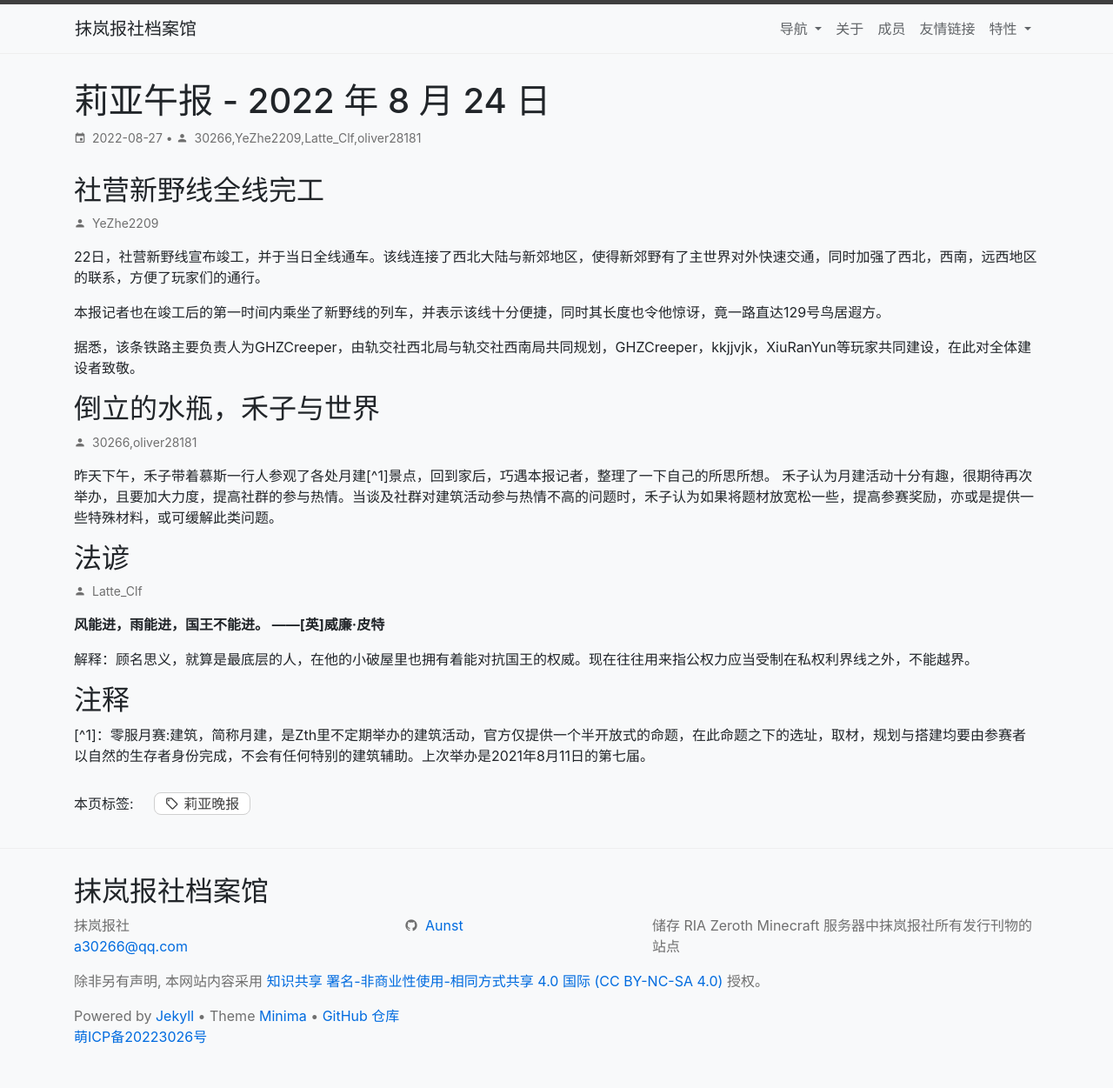
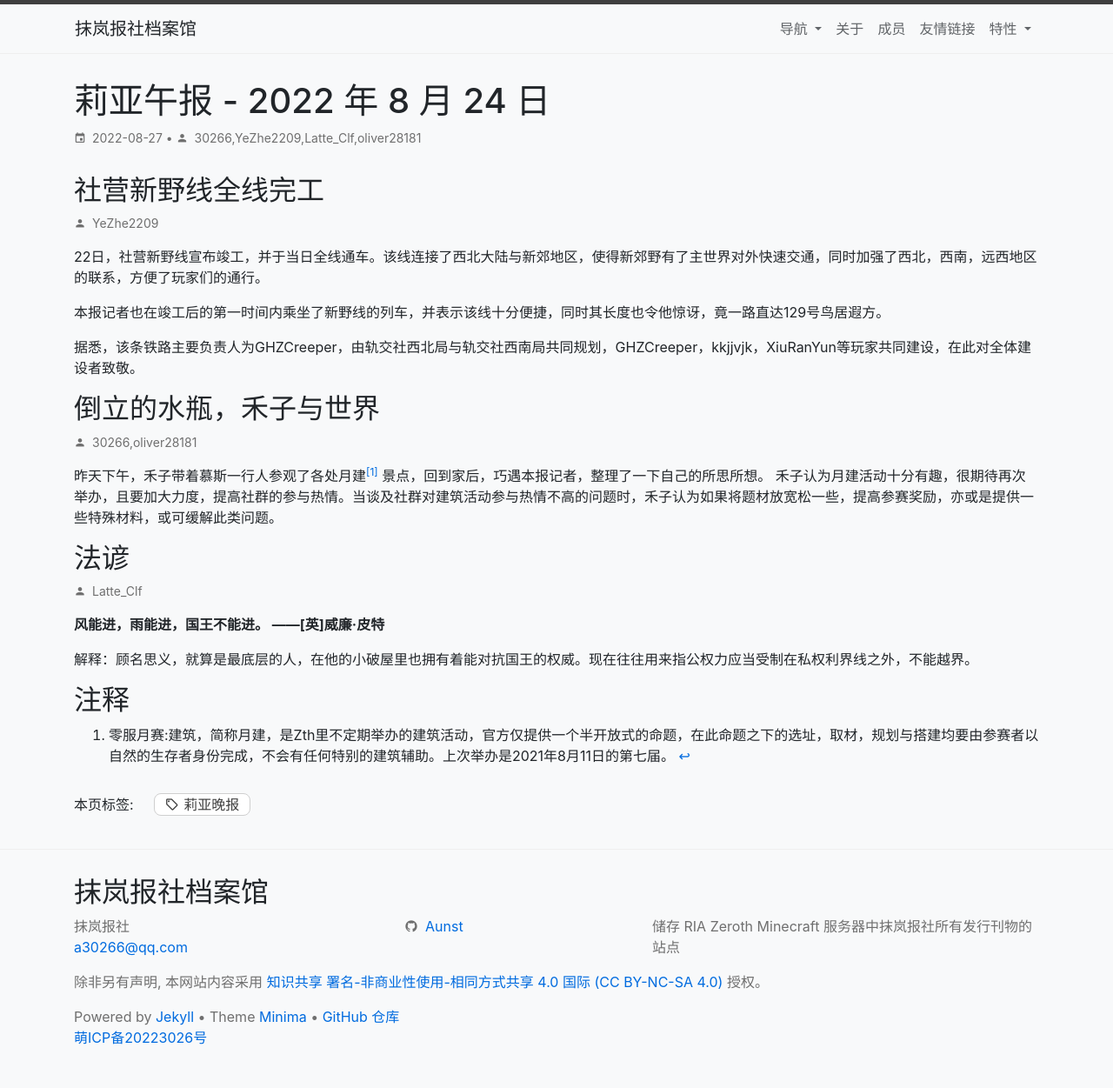
Before and after one commit to Aunst/Matlantic_Newspaper_Office, a Jekyll site: the page built from _posts/2022-08-27-RIA_Nightly-20824.markdown, in a window 1280 px wide. Shown: the whole page at 87% size. Built offline with Jekyll 4.4.1, drawn with Linux system fonts in a browser that asks for light colours; nearby versions of some CDN libraries; comment, search, counter and statistics services are not loaded.

Commit message:
更新了两处格式问题

```diff
--- a/_posts/2022-08-27-RIA_Nightly-20822.markdown
+++ b/_posts/2022-08-27-RIA_Nightly-20822.markdown
@@ -32,8 +32,8 @@ tags: 莉亚晚报
 
 据悉，复生图书馆是管理员们被附魔物品补偿逼疯之后建造的，用于申请的补偿玩家自助配置附魔。故内部有巨量附魔书和其他东西。
 
-在与运营组紧急磋商后，Zth最大暴力机构轨交社决定挖穿复生图书馆，并将其改造为新野线[^1]上的一站。
+在与运营组紧急磋商后，Zth最大暴力机构轨交社决定挖穿复生图书馆，并将其改造为新野线[^1] 上的一站。
 
 
 ## 注释
-[^1]：应为环线
+[^1]: 应为环线
--- a/_posts/2022-08-27-RIA_Nightly-20824.markdown
+++ b/_posts/2022-08-27-RIA_Nightly-20824.markdown
@@ -20,7 +20,7 @@ tags: 莉亚晚报
 
 {% include post-components/section-meta.html author="30266,oliver28181" %}
 
-昨天下午，禾子带着慕斯一行人参观了各处月建[^1]景点，回到家后，巧遇本报记者，整理了一下自己的所思所想。
+昨天下午，禾子带着慕斯一行人参观了各处月建[^1] 景点，回到家后，巧遇本报记者，整理了一下自己的所思所想。
 禾子认为月建活动十分有趣，很期待再次举办，且要加大力度，提高社群的参与热情。当谈及社群对建筑活动参与热情不高的问题时，禾子认为如果将题材放宽松一些，提高参赛奖励，亦或是提供一些特殊材料，或可缓解此类问题。
 
 ## 法谚
@@ -32,4 +32,4 @@ tags: 莉亚晚报
 解释：顾名思义，就算是最底层的人，在他的小破屋里也拥有着能对抗国王的权威。现在往往用来指公权力应当受制在私权利界线之外，不能越界。
 
 ## 注释
-[^1]：零服月赛:建筑，简称月建，是Zth里不定期举办的建筑活动，官方仅提供一个半开放式的命题，在此命题之下的选址，取材，规划与搭建均要由参赛者以自然的生存者身份完成，不会有任何特别的建筑辅助。上次举办是2021年8月11日的第七届。
+[^1]: 零服月赛:建筑，简称月建，是Zth里不定期举办的建筑活动，官方仅提供一个半开放式的命题，在此命题之下的选址，取材，规划与搭建均要由参赛者以自然的生存者身份完成，不会有任何特别的建筑辅助。上次举办是2021年8月11日的第七届。
```
